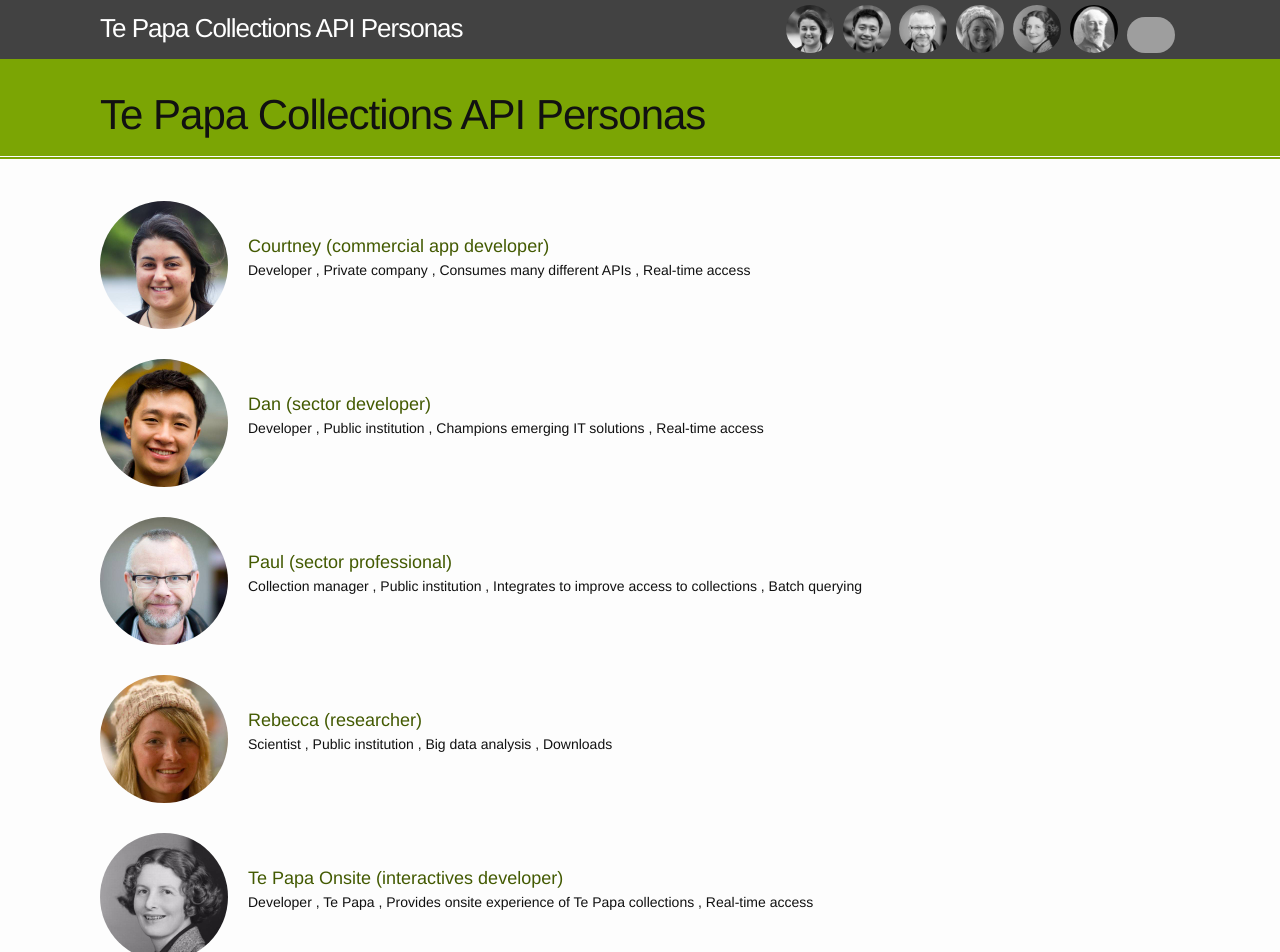
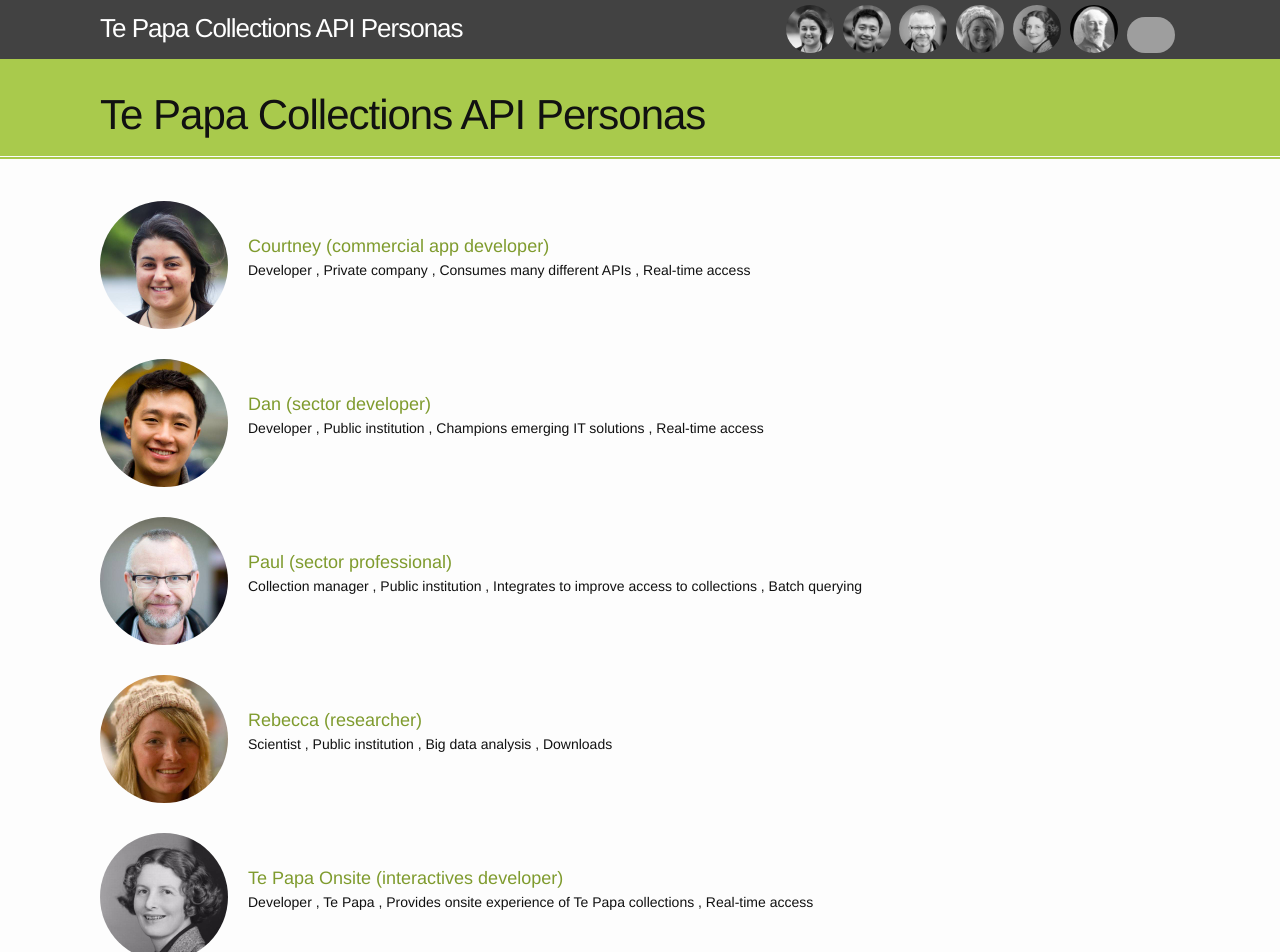
Before and after one commit to te-papa/collections-api, a Jekyll site: the page built from personas.html, in a window 1280 px wide. Shown: the top 952 px of the page. Built offline with Jekyll 4.4.1, drawn with Linux system fonts in a browser that asks for light colours; grey boxes are pictures that could not be loaded.

Commit message:
Fixed Jekyll config

```diff
--- a/_includes/header.html
+++ b/_includes/header.html
@@ -2,7 +2,7 @@
 
   <div class="wrapper">
 
-    <a class="site-title" href="{{ site.baseurl }}/">{{ site.title }}</a>
+    <a class="site-title" href="{{ site.baseurl }}/personas.html">{{ site.title }}</a>
 
     <ul class="quick-list">
       {% for link in site.pages %}
--- a/css/main.scss
+++ b/css/main.scss
@@ -15,7 +15,7 @@
 
 $text-color:       #111;
 $background-color: #fdfdfd;
-$brand-color:      #7BA504;
+$brand-color:      #a9ca4c;
 $link-color:       darken($brand-color, 15%);
 $tag-color:        #FF6931;
 
```
